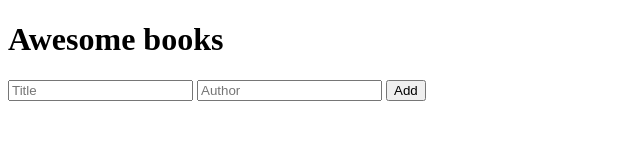
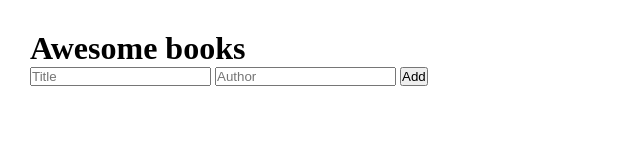
Before and after one commit to betses/Awesome-books, a website: page index.html in a window 1280 px wide. Shown: the whole page, without its empty margins (0-640 px from the left). Drawn offline with Linux system fonts and the light colour scheme.

Commit message:
add styles

```diff
--- a/index.html
+++ b/index.html
@@ -5,6 +5,7 @@
   <meta http-equiv="X-UA-Compatible" content="IE=edge">
   <meta name="viewport" content="width=device-width, initial-scale=1.0">
   <title>Document</title>
+  <link rel="stylesheet" href="./styles.css">
 </head>
 <body>
   <h1>Awesome books</h1>
--- a/main.js
+++ b/main.js
@@ -37,7 +37,6 @@ function removeBook(index) {
   render();
 }
 
-
 AddBookForm.addEventListener('submit', (e) => {
   e.preventDefault();
 
--- /dev/null
+++ b/styles.css
@@ -0,0 +1,9 @@
+* {
+  padding: 0;
+  margin: 0;
+  box-sizing: border-box;
+}
+
+body {
+  margin: 30px 0 0 30px;
+}
```
